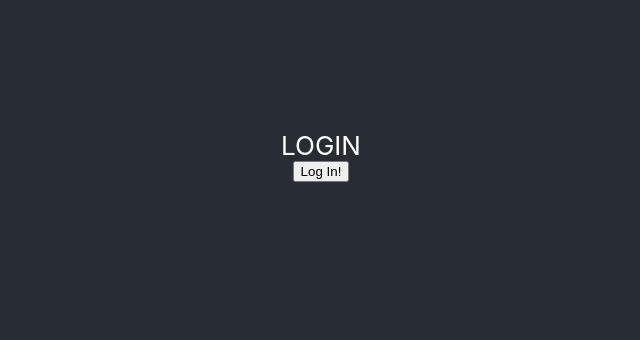
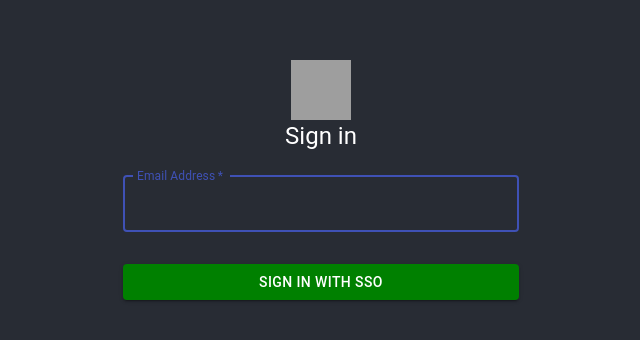
Before and after one commit to JmAlega/degree_dashboard, a React (Create React App) app in the folder degree-dashboard/: page /login in a window 1280 px wide. Shown: the part 244-584 px from the top of the page, without its empty margins (319-959 px from the left). Built offline with nearby package versions, Linux system fonts and the light colour scheme; grey boxes are pictures that could not be loaded.

Commit message:
Added sign-in to routes

```diff
--- a/degree-dashboard/package.json
+++ b/degree-dashboard/package.json
@@ -3,6 +3,7 @@
   "version": "0.1.0",
   "private": true,
   "dependencies": {
+    "@material-ui/core": "^4.11.0",
     "@testing-library/jest-dom": "^4.2.4",
     "@testing-library/react": "^9.3.2",
     "@testing-library/user-event": "^7.1.2",
--- a/degree-dashboard/src/Components/Login.js
+++ b/degree-dashboard/src/Components/Login.js
@@ -1,28 +1,93 @@
 // THIS COMPONENT IS JUST A PLACEHOLDER! PUT THE ACTUAL LOGIN COMPONENT HERE
 import React from 'react';
 import { useHistory } from 'react-router-dom';
+import Button from '@material-ui/core/Button';
+import CssBaseline from '@material-ui/core/CssBaseline';
+import TextField from '@material-ui/core/TextField';
+import Typography from '@material-ui/core/Typography';
+import { makeStyles } from '@material-ui/core/styles';
+import Container from '@material-ui/core/Container';
+import miner from './images/miner.png';
 
-const Login = () => {
-  const history = useHistory();
-  const loginCorrect = true;
+const useStyles = makeStyles((theme) => ({
+  paper: {
+    marginTop: theme.spacing(8),
+    display: 'flex',
+    flexDirection: 'column',
+    alignItems: 'center',
+  },
+  avatar: {
+    margin: theme.spacing(1),
+    backgroundColor: 'green',
+  },
+  form: {
+    width: '100%', // Fix IE 11 issue.
+    marginTop: theme.spacing(1),
+  },
+  submit: {
+    margin: theme.spacing(3, 0, 2),
+  },
+}));
 
-  const checkCredentials = () => {
-    if (loginCorrect == true) {
-      sessionStorage.setItem('loggedIn', 'true');
-      history.push('/');
-    } else {
-      console.log('Credentials are false!');
-    }
-  }
+export default function Login() {
+  const classes = useStyles();
 
   return (
-    <div className="App">
-      <header className="App-header">
-        LOGIN
-        <button onClick={checkCredentials}> Log In! </button>
-      </header>
-    </div>
-  )
+    <Container component="main" maxWidth="xs">
+      <CssBaseline />
+      <div className={classes.paper}>
+          <img src={miner} style={{width: 60, height:60}}/>
+        <Typography component="h1" variant="h5" >
+          Sign in
+        </Typography>
+        <form className={classes.form} noValidate >
+          <TextField
+            variant="outlined"
+            margin="normal"
+            required
+            fullWidth
+            id="email"
+            label="Email Address"
+            name="email"
+            autoComplete="email"
+            autoFocus
+          />
+          <Button
+            type="submit"
+            fullWidth
+            variant="contained"
+            className={classes.submit}
+            style={{backgroundColor: 'green', color: 'white'}}
+          >
+            Sign In With SSO
+          </Button>
+        </form>
+      </div>
+    </Container>
+  );
 }
 
-export default Login;
+// const Login = () => {
+//   const history = useHistory();
+//   const loginCorrect = true;
+
+//   const checkCredentials = () => {
+//     if (loginCorrect == true) {
+//       sessionStorage.setItem('loggedIn', 'true');
+//       history.push('/');
+//     } else {
+//       console.log('Credentials are false!');
+//     }
+//   }
+
+//   return (
+//     <div className="App">
+//       <header className="App-header">
+//         LOGIN
+//         <button onClick={checkCredentials}> Log In! </button>
+//       </header>
+//     </div>
+//   )
+// }
+
+// export default Login;
```
Also changed, not shown: 1 other file (tests, documents, lock files or other folders).
